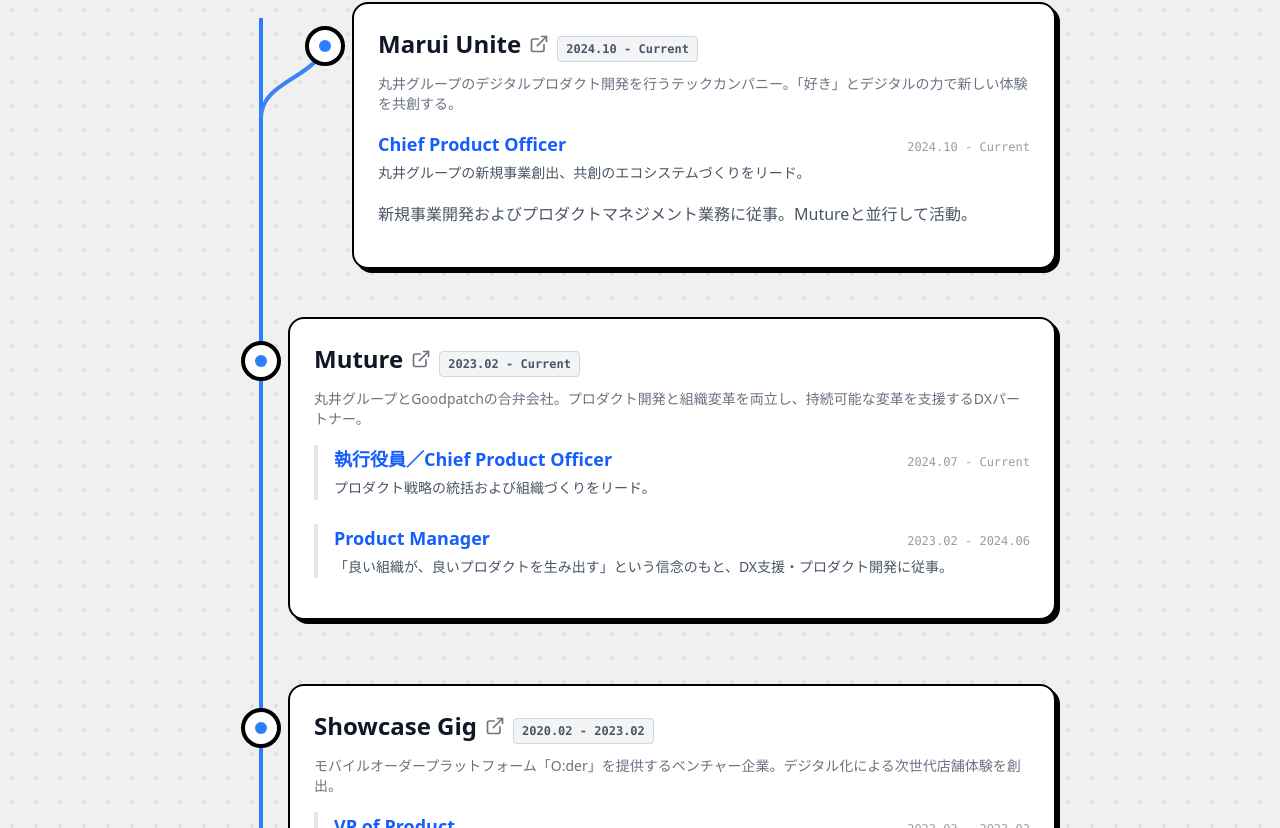
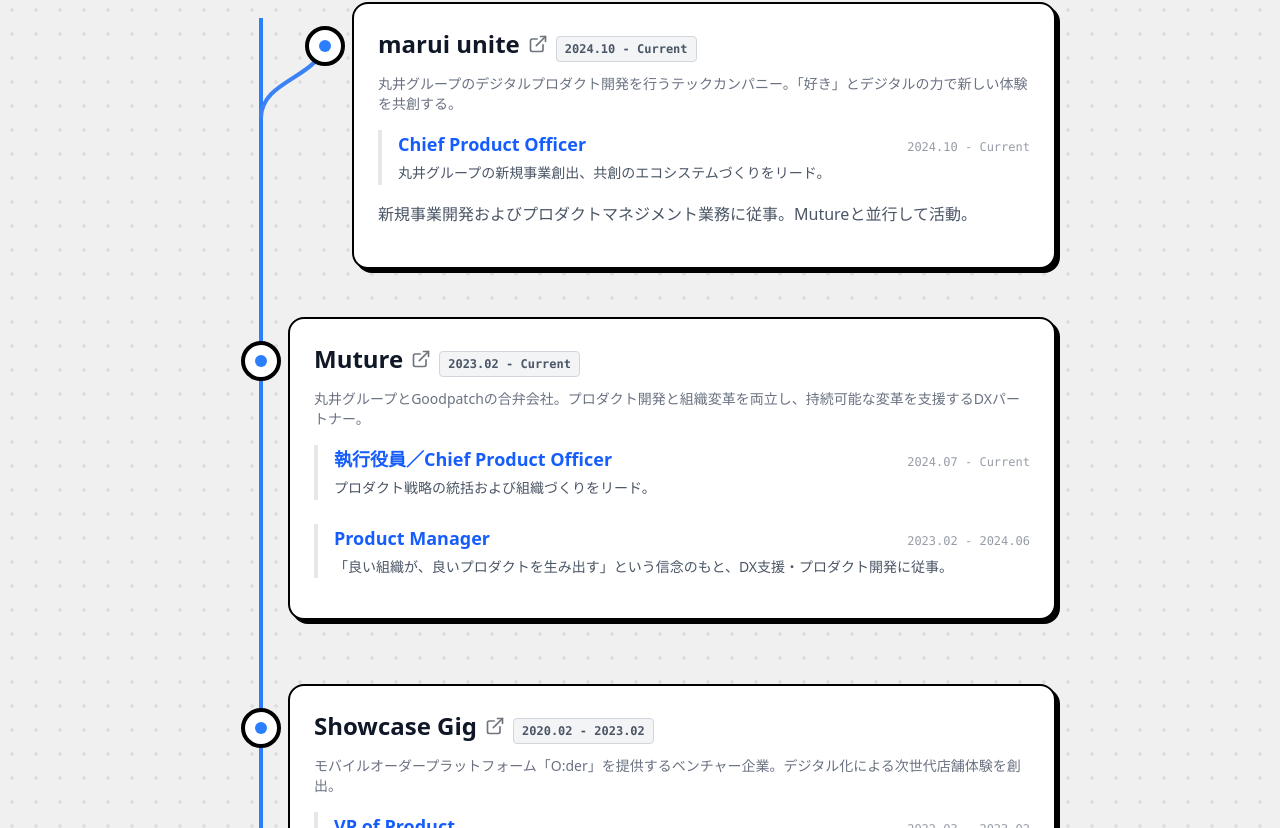
Before and after one commit to yukagil/Portfolio, a React (Vite) app: page / in a window 1280 px wide. Shown: the part 1394-2222 px from the top of the page. Built offline with nearby package versions, Linux system fonts and the light colour scheme.

Commit message:
Always show left border for all roles regardless of count
- Remove condition that only shows border when roles.length > 1
- All roles now consistently show gray left border
- Marui Unite design now matches other companies

```diff
--- a/src/App.tsx
+++ b/src/App.tsx
@@ -184,7 +184,7 @@
           },
           {
             id: "marui",
-            company: "Marui Unite",
+            company: "marui unite",
             companyDescription: "丸井グループのデジタルプロダクト開発を行うテックカンパニー。「好き」とデジタルの力で新しい体験を共創する。",
             website: "https://marui-unite.co.jp/",
             totalPeriod: "2024.10 - Current",
@@ -762,7 +762,7 @@
 
         <div className="space-y-6 mt-4 mb-4">
           {roles.map((role: any, idx: number) => (
-            <div key={idx} className={`${roles.length > 1 ? 'pl-4 border-l-4 border-gray-200 dark:border-gray-700' : ''}`}>
+            <div key={idx} className="pl-4 border-l-4 border-gray-200 dark:border-gray-700">
                <div className="flex flex-col sm:flex-row sm:items-baseline sm:justify-between mb-1">
                   <h4 className={`text-lg font-bold ${isDarkMode ? 'text-blue-400' : 'text-blue-600'}`}>
                     {role.title}
```
